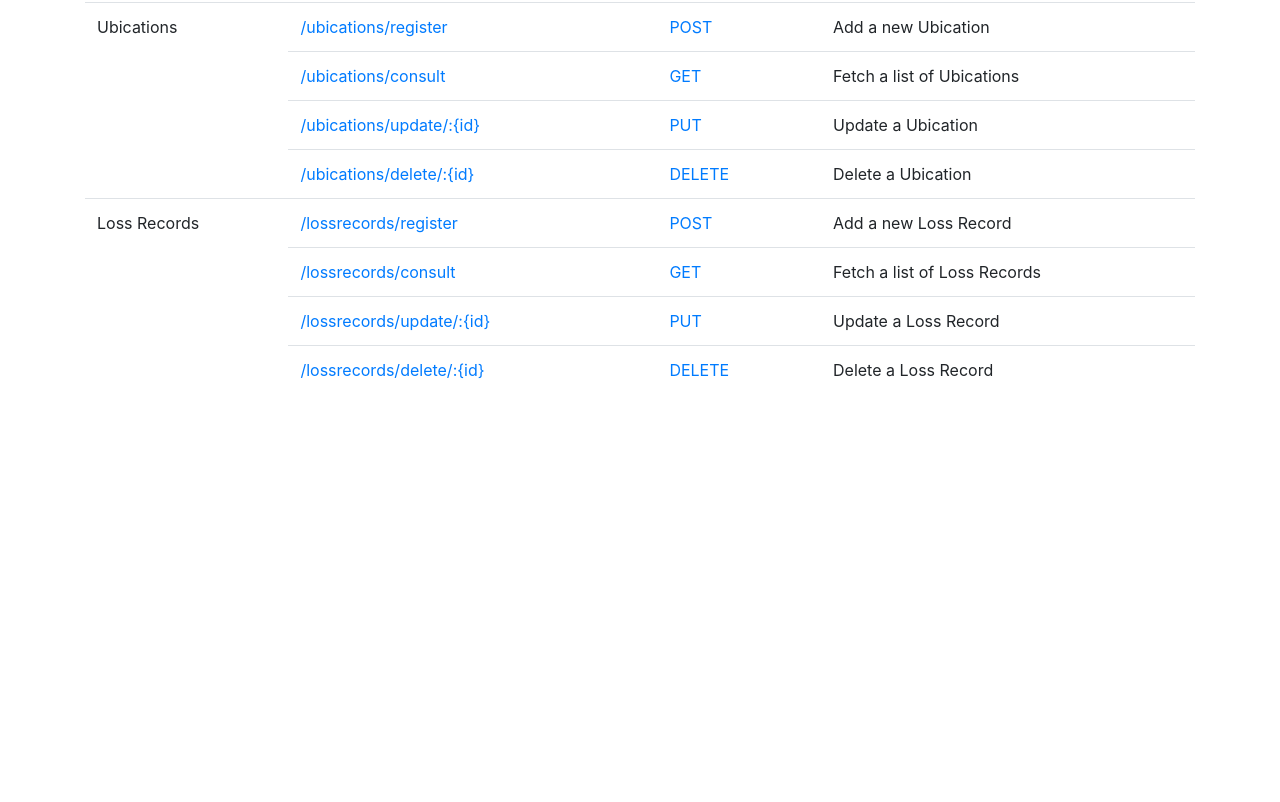
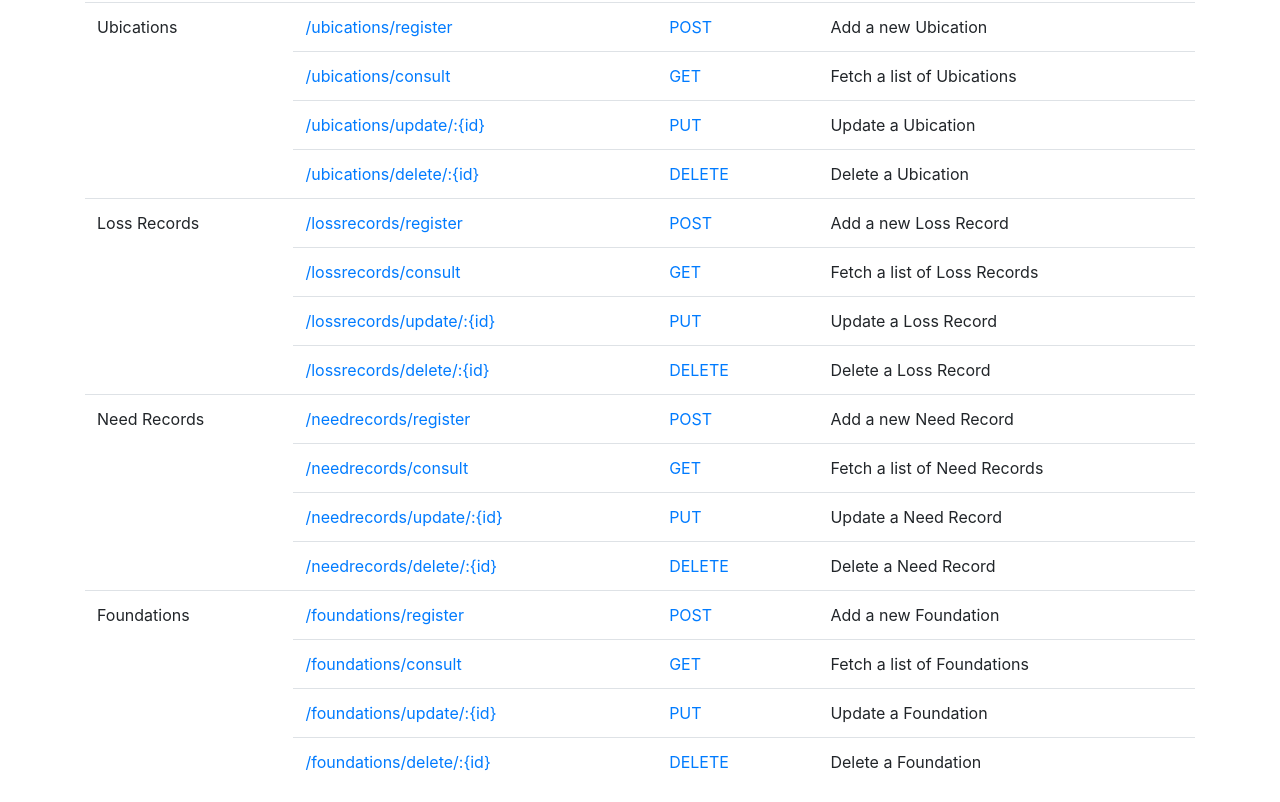
Before and after one commit to cxcarvaj/LP_Project_Backend, a website: page Summary.html in a window 1280 px wide. Shown: the part 654-1456 px from the top of the page. Before the commit the page ends 1064 px from the top, so only its background shows below. Drawn offline with nearby package versions, Linux system fonts and the light colour scheme.

Commit message:
Archivo html actualizado

```diff
--- a/Summary.html
+++ b/Summary.html
@@ -125,7 +125,48 @@
           <td><a href="">DELETE</a></td>
           <td>Delete a Loss Record</td>
         </tr>
-
+        <!-- /needrecords/register -->
+        <tr>
+          <td rowspan="4">Need Records</td>
+          <td><a href="">/needrecords/register</a></td>
+          <td><a href="">POST</a></td>
+          <td>Add a new Need Record</td>
+        </tr>
+          <td><a href="">/needrecords/consult</a></td>
+          <td><a href="">GET</a></td>
+          <td>Fetch a list of Need Records</td>
+        </tr>
+        <tr>
+          <td><a href="">/needrecords/update/:{id}</a></td>
+          <td><a href="">PUT</a></td>
+          <td>Update a Need Record</td>
+        </tr>
+        <tr>
+          <td><a href="">/needrecords/delete/:{id}</a></td>
+          <td><a href="">DELETE</a></td>
+          <td>Delete a Need Record</td>
+        </tr>
+        <!-- /foundations/register -->
+        <tr>
+          <td rowspan="4">Foundations</td>
+          <td><a href="">/foundations/register</a></td>
+          <td><a href="">POST</a></td>
+          <td>Add a new Foundation</td>
+        </tr>
+          <td><a href="">/foundations/consult</a></td>
+          <td><a href="">GET</a></td>
+          <td>Fetch a list of Foundations</td>
+        </tr>
+        <tr>
+          <td><a href="">/foundations/update/:{id}</a></td>
+          <td><a href="">PUT</a></td>
+          <td>Update a Foundation</td>
+        </tr>
+        <tr>
+          <td><a href="">/foundations/delete/:{id}</a></td>
+          <td><a href="">DELETE</a></td>
+          <td>Delete a Foundation</td>
+        </tr>
       </tbody>
     </table>
   </div>
```
